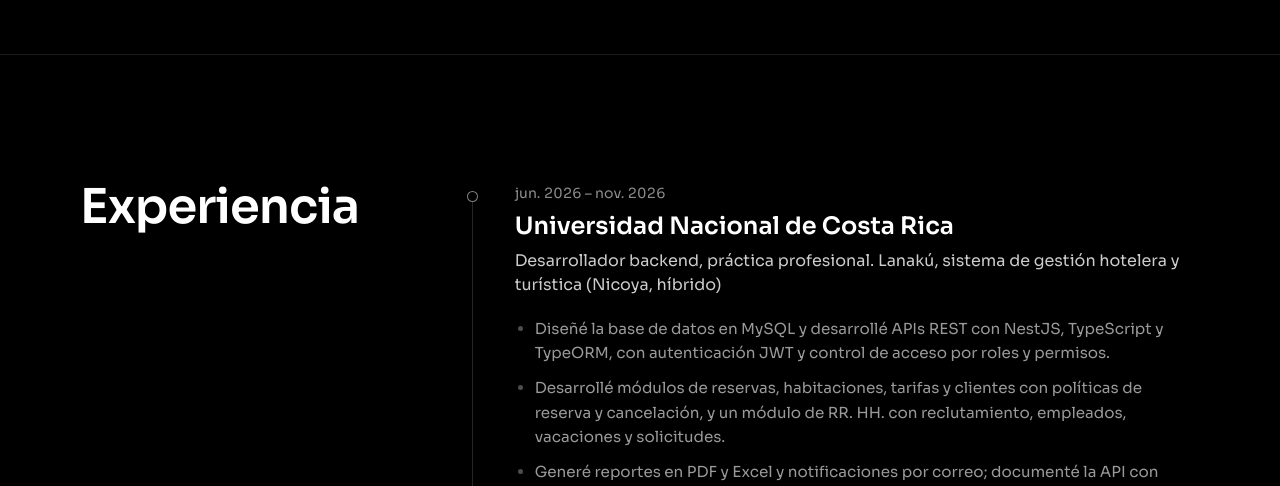
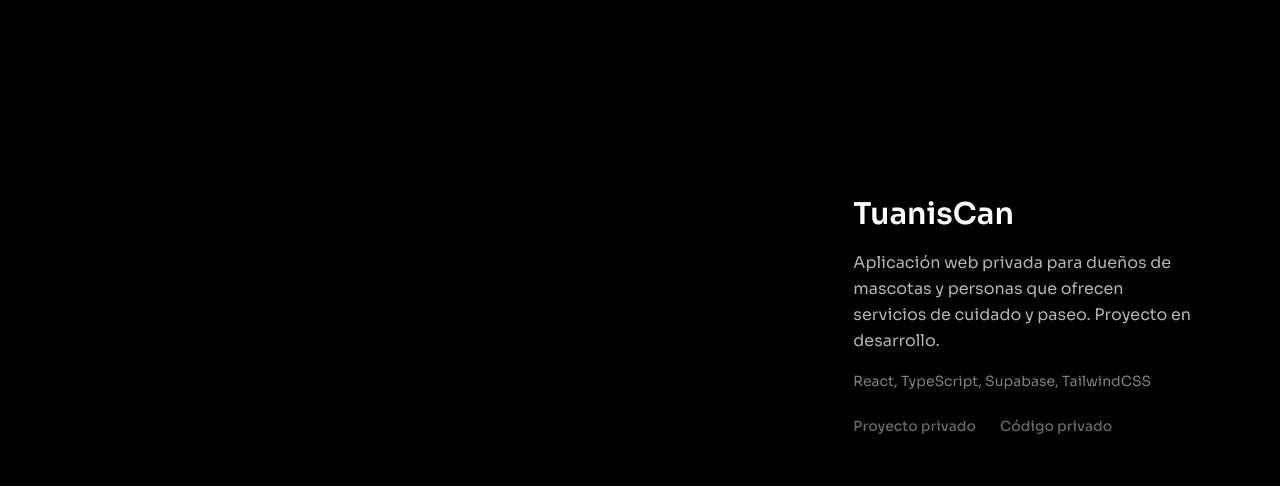
Before and after one commit to Baironfallas/Portafolio, a Next.js app: page / in a window 1280 px wide. Shown: the part 2035-2521 px from the top of the page. Built offline with nearby package versions, Linux system fonts and the light colour scheme.

Commit message:
Implement structural updates and optimizations across multiple modules

```diff
--- a/components/projects-section.tsx
+++ b/components/projects-section.tsx
@@ -74,10 +74,10 @@ export function ProjectsSection() {
               >
                 <a
                   data-shot
-                  href={project.demo_url}
+                  href={project.demo_url || undefined}
                   target="_blank"
                   rel="noopener noreferrer"
-                  aria-label={`Abrir ${project.name}`}
+                  aria-label={project.demo_url ? `Abrir ${project.name}` : project.name}
                   className={`relative block aspect-[2/1] overflow-hidden rounded-lg border border-white/10 bg-secondary lg:col-span-8 lg:row-start-1 ${
                     flipped ? "lg:col-start-5" : "lg:col-start-1"
                   }`}
@@ -106,6 +106,7 @@ export function ProjectsSection() {
                     {project.stack.join(", ")}
                   </p>
                   <p className="mt-6 flex flex-wrap gap-x-6 gap-y-2 text-sm font-medium">
+                    {project.demo_url ? (
                       <a
                         href={project.demo_url}
                         target="_blank"
@@ -115,6 +116,9 @@ export function ProjectsSection() {
                         Ver proyecto
                         <ArrowUpRight className="h-3.5 w-3.5" />
                       </a>
+                    ) : (
+                      <span className="text-white/40">Proyecto privado</span>
+                    )}
                     {project.github_url ? (
                       <a
                         href={project.github_url}
--- a/data/projects.json
+++ b/data/projects.json
@@ -22,5 +22,17 @@
     "image_url": "/images/projects/cielo-verde.png",
     "demo_url": "https://fincacieloverde.com",
     "github_url": ""
+  },
+  {
+    "id": 4,
+    "name": "TuanisCan",
+    "description": "Aplicación web privada para dueños de mascotas y personas que ofrecen servicios de cuidado y paseo. Proyecto en desarrollo.",
+    "problem": "Conectar a dueños de mascotas con personas de confianza de su zona que puedan cuidarlas o pasearlas.",
+    "what_i_did": "Diseño y desarrollo del frontend, la autenticación y la integración con la base de datos, con animaciones y una interfaz bilingüe.",
+    "stack": ["React", "TypeScript", "Supabase", "TailwindCSS"],
+    "architecture": "Aplicación de una sola página con frontend en React y TypeScript, y Supabase como backend para autenticación, datos y almacenamiento.",
+    "image_url": "/images/projects/tuanis.png",
+    "demo_url": "",
+    "github_url": ""
   }
 ]
```
Also changed, not shown: public/images/projects/tuanis.png (added). Lines whose indentation alone changed are shown as unchanged.
